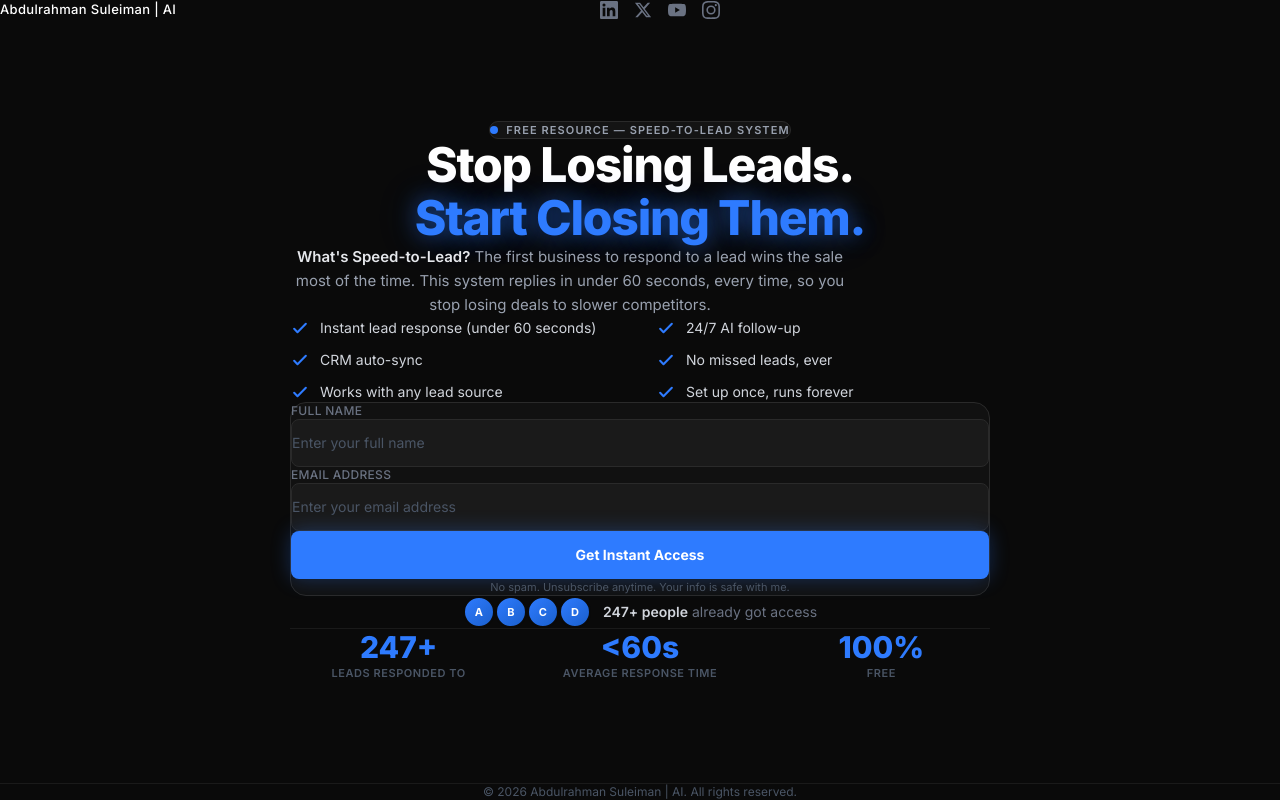
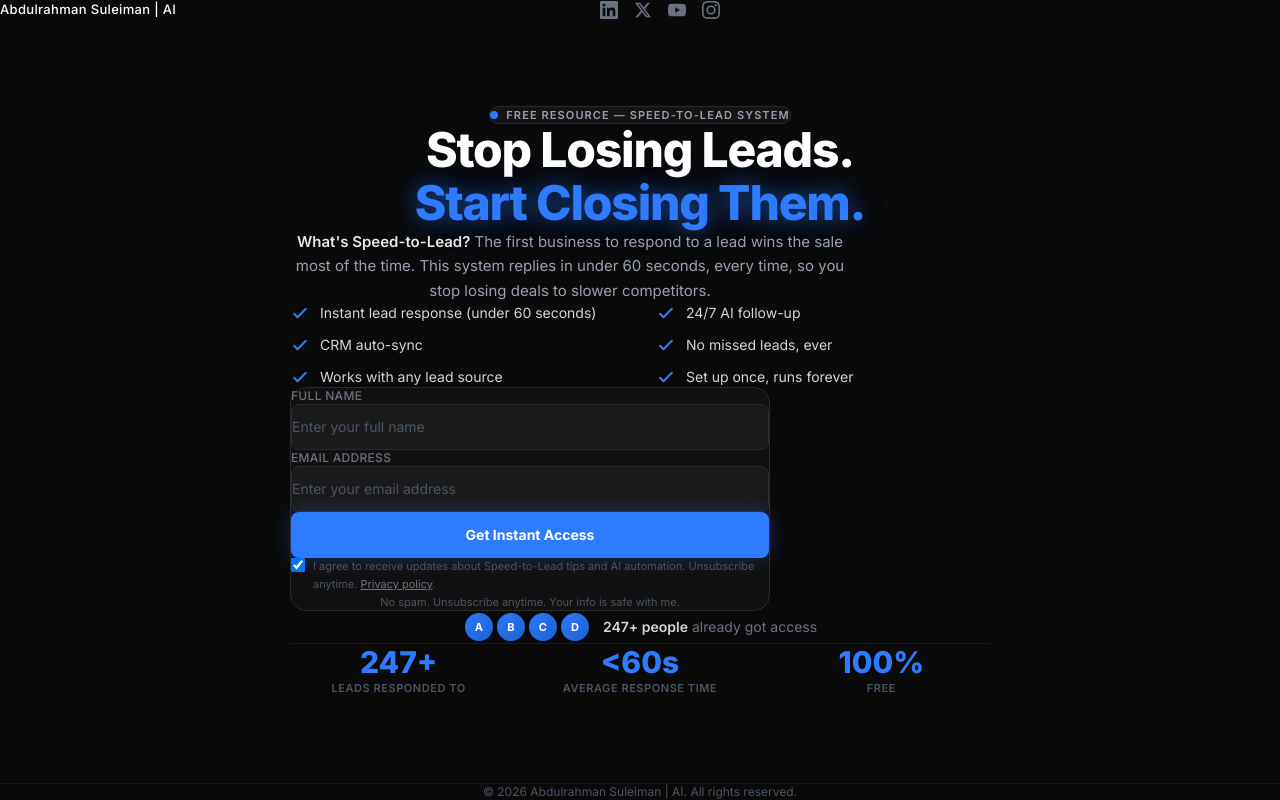
Before and after one commit to Abdulrahmansuleiman/speed-to-lead, a Next.js app: page / in a window 1280 px wide. Built offline with nearby package versions, Linux system fonts and the light colour scheme.

Commit message:
Fix: form max-width 480px, compact inputs 46px, checkbox + privacy line, tighter badge pill

```diff
--- a/src/app/page.tsx
+++ b/src/app/page.tsx
@@ -87,7 +87,7 @@ export default function Home() {
             <>
               {/* ── Eyebrow Badge ── */}
               <div className="flex justify-center mb-8">
-                <div className="inline-flex items-center gap-2 px-4 py-1.5 rounded-full border border-[#2A2A2A] bg-[#141414]">
+                <div className="inline-flex items-center gap-2 px-4 py-2 rounded-full border border-[#2A2A2A] bg-[#141414]">
                   <span className="w-2 h-2 rounded-full bg-[#2E7BFF] shrink-0"></span>
                   <span className="text-[11px] font-semibold tracking-widest text-gray-400 uppercase">
                     Free Resource — Speed-to-Lead System
@@ -124,7 +124,7 @@ export default function Home() {
               </div>
 
               {/* ── Form Card ── */}
-              <div className="rounded-2xl border border-[#2A2A2A] bg-[#111111] p-7 sm:p-8 mt-10">
+              <div className="mx-auto mt-10 max-w-[480px] rounded-2xl border border-[#2A2A2A] bg-[#111111] p-7 sm:p-8">
                 <form onSubmit={handleSubmit} className="space-y-5">
                   <div>
                     <label htmlFor="name" className="block text-xs font-medium text-gray-500 mb-1.5 uppercase tracking-wide">
@@ -137,7 +137,7 @@ export default function Home() {
                       value={name}
                       onChange={(e) => setName(e.target.value)}
                       placeholder="Enter your full name"
-                      className="w-full h-[48px] px-4 rounded-lg bg-[#1A1A1A] border border-[#2A2A2A] text-white placeholder-gray-600 text-sm focus:outline-none focus:border-[#2E7BFF] focus:ring-1 focus:ring-[#2E7BFF]/40 transition-all"
+                      className="w-full h-[46px] px-4 rounded-lg bg-[#1A1A1A] border border-[#2A2A2A] text-white placeholder-gray-600 text-sm focus:outline-none focus:border-[#2E7BFF] focus:ring-1 focus:ring-[#2E7BFF]/40 transition-all"
                     />
                   </div>
                   <div>
@@ -151,7 +151,7 @@ export default function Home() {
                       value={email}
                       onChange={(e) => setEmail(e.target.value)}
                       placeholder="Enter your email address"
-                      className="w-full h-[48px] px-4 rounded-lg bg-[#1A1A1A] border border-[#2A2A2A] text-white placeholder-gray-600 text-sm focus:outline-none focus:border-[#2E7BFF] focus:ring-1 focus:ring-[#2E7BFF]/40 transition-all"
+                      className="w-full h-[46px] px-4 rounded-lg bg-[#1A1A1A] border border-[#2A2A2A] text-white placeholder-gray-600 text-sm focus:outline-none focus:border-[#2E7BFF] focus:ring-1 focus:ring-[#2E7BFF]/40 transition-all"
                     />
                   </div>
 
@@ -162,7 +162,7 @@ export default function Home() {
                   <button
                     type="submit"
                     disabled={status === "loading"}
-                    className="w-full h-[48px] rounded-lg bg-[#2E7BFF] hover:bg-[#1a5fcc] active:scale-[0.98] text-white font-bold text-sm transition-all disabled:opacity-50 disabled:cursor-not-allowed shadow-[0_0_20px_rgba(46,123,255,0.3)] hover:shadow-[0_0_30px_rgba(46,123,255,0.5)]"
+                    className="w-full h-[46px] rounded-lg bg-[#2E7BFF] hover:bg-[#1a5fcc] active:scale-[0.98] text-white font-bold text-sm transition-all disabled:opacity-50 disabled:cursor-not-allowed shadow-[0_0_20px_rgba(46,123,255,0.3)] hover:shadow-[0_0_30px_rgba(46,123,255,0.5)]"
                   >
                     {status === "loading" ? (
                       <span className="flex items-center justify-center gap-2">
@@ -178,7 +178,20 @@ export default function Home() {
                   </button>
                 </form>
 
-                <p className="text-center text-[11px] text-gray-600 mt-5">
+                <div className="flex items-start gap-2 mt-4">
+                  <input
+                    type="checkbox"
+                    id="agree"
+                    defaultChecked
+                    className="mt-0.5 h-3.5 w-3.5 rounded border-gray-600 bg-[#1A1A1A] text-[#2E7BFF] focus:ring-[#2E7BFF]/40 focus:ring-offset-0 cursor-pointer shrink-0"
+                  />
+                  <label htmlFor="agree" className="text-[11px] text-gray-600 leading-relaxed cursor-pointer">
+                    I agree to receive updates about Speed-to-Lead tips and AI automation. Unsubscribe anytime.{" "}
+                    <a href="#" className="underline text-gray-500 hover:text-[#2E7BFF] transition-colors">Privacy policy</a>.
+                  </label>
+                </div>
+
+                <p className="text-center text-[11px] text-gray-600 mt-4">
                   No spam. Unsubscribe anytime. Your info is safe with me.
                 </p>
               </div>
```
